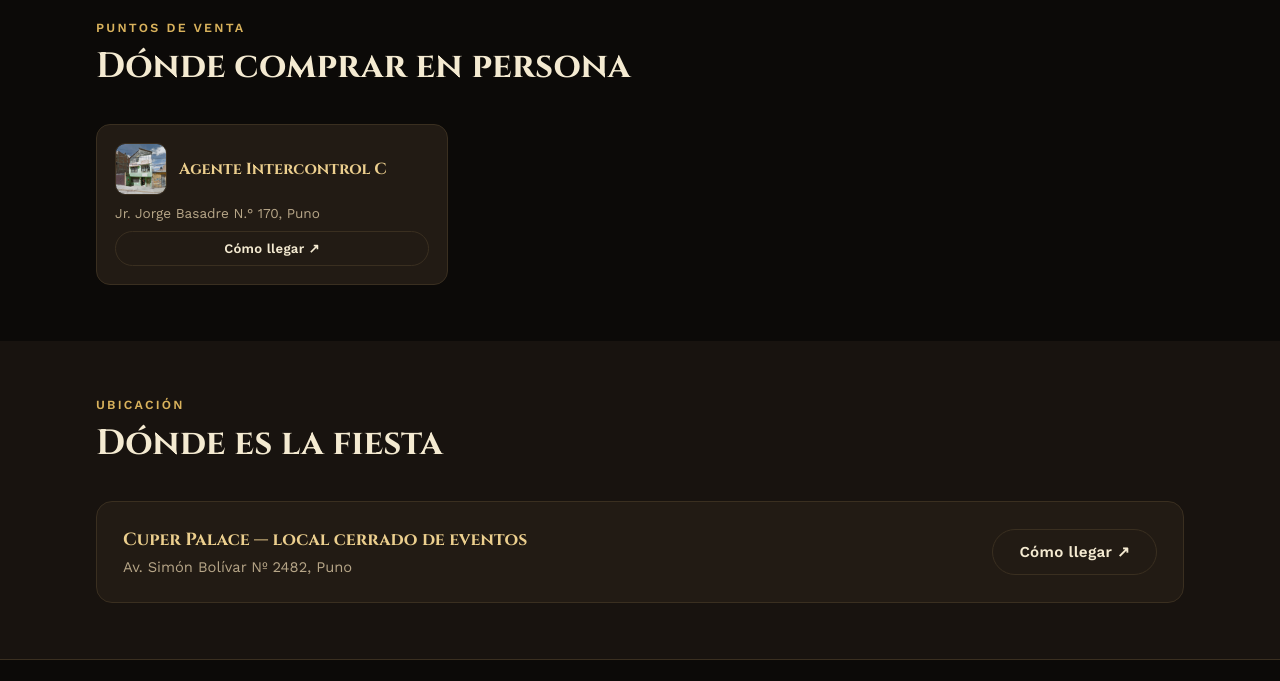
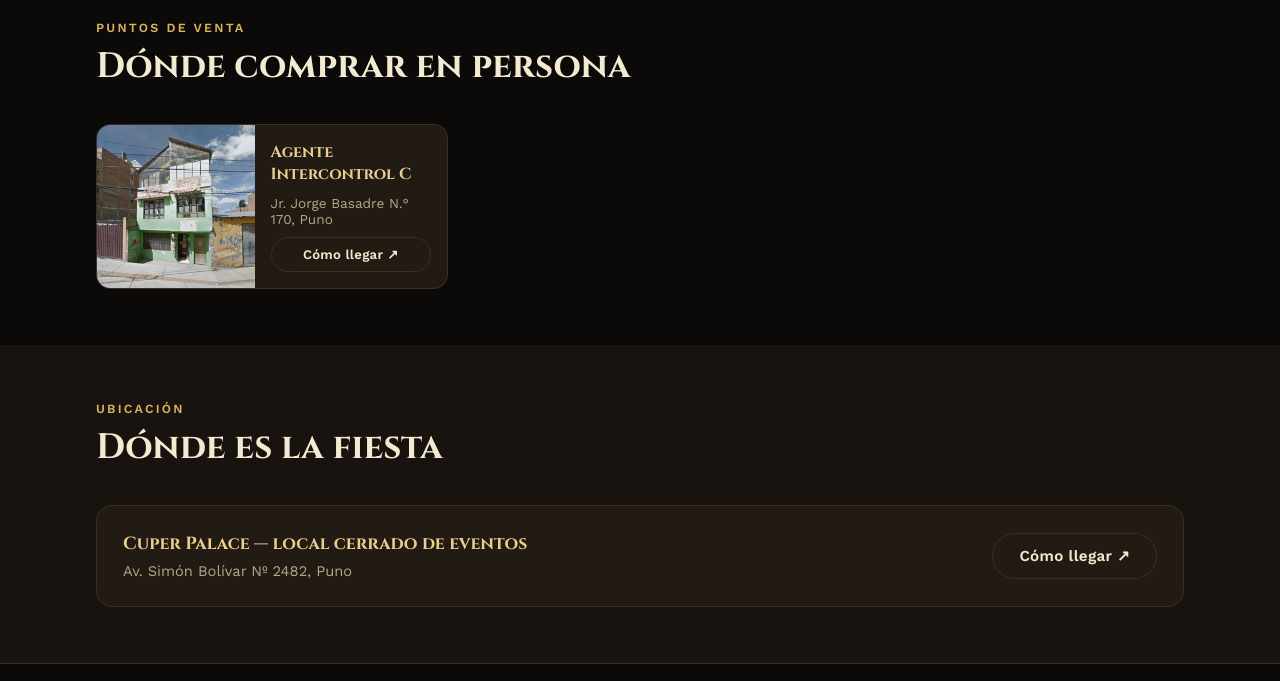
Before and after one commit to IngMinas/cachimbeada-minera-2026-II, a plain HTML site: page dist/index.html in a window 1280 px wide. Shown: the part 2340-3021 px from the top of the page. Drawn offline with nearby package versions, Linux system fonts and the light colour scheme; files whose address does not match are found by name.

Commit message:
Corregir imagen faltante del punto de venta y mostrarla a mitad de la tarjeta

```diff
--- a/dist/index.html
+++ b/dist/index.html
@@ -328,18 +328,36 @@ section{padding-block:56px}
   border-radius:999px;
   padding:3px 9px;
 }
-.point-card .head{display:flex; align-items:center; gap:12px}
-.point-card .thumb{
-  width:52px; height:52px; flex:none;
-  border-radius:10px;
-  overflow:hidden;
-  border:1px solid var(--line);
-  background:#000;
-}
-.point-card .thumb img{width:100%; height:100%; object-fit:cover}
 .point-card b{font-family:'Cinzel',serif; color:var(--gold-soft); font-size:1rem}
 .point-card p{color:var(--muted); font-size:.85rem}
 .point-card .hours{font-size:.78rem; color:var(--muted)}
+/* Tarjeta con foto: mitad imagen, mitad datos. */
+.point-card.has-image{
+  flex-direction:row;
+  padding:0;
+  overflow:hidden;
+  align-items:stretch;
+  gap:0;
+}
+.point-card.has-image .thumb{
+  width:45%;
+  flex:none;
+  background:#000;
+}
+.point-card.has-image .thumb img{width:100%; height:100%; object-fit:cover; display:block}
+.point-card.has-image .body{
+  flex:1;
+  min-width:0;
+  padding:16px;
+  display:flex;
+  flex-direction:column;
+  gap:10px;
+  justify-content:center;
+}
+@media (max-width:480px){
+  .point-card.has-image{flex-direction:column}
+  .point-card.has-image .thumb{width:100%; aspect-ratio:4/3}
+}
 
 /* tickets */
 .phase-grid{display:grid; grid-template-columns:repeat(3,1fr); gap:18px}
@@ -789,16 +807,15 @@ footer{
   if (puntosGrid){
     PUNTOS_DE_VENTA.forEach(function(p){
       var card = document.createElement('div');
-      card.className = 'point-card';
-      card.innerHTML =
+      card.className = p.imagen ? 'point-card has-image' : 'point-card';
+      var body =
         (p.ejemplo ? '<span class="tag-example">Ejemplo</span>' : '') +
-        '<div class="head">' +
-          (p.imagen ? '<div class="thumb"><img alt=""></div>' : '') +
-          '<b></b>' +
-        '</div>' +
-        '<p></p>' +
+        '<b></b><p></p>' +
         (p.horario ? '<span class="hours"></span>' : '') +
         '<a class="btn btn-ghost btn-sm" target="_blank" rel="noopener">Cómo llegar ↗</a>';
+      card.innerHTML = p.imagen
+        ? '<div class="thumb"><img alt=""></div><div class="body">' + body + '</div>'
+        : body;
       card.querySelector('b').textContent = p.nombre;
       card.querySelector('p').textContent = p.direccion;
       if (p.horario) card.querySelector('.hours').textContent = p.horario;
```
Also changed, not shown: fragment.html (+33 -16 lines), index.html (+33 -16 lines), dist/img/afiche-oficial.jpeg (added), dist/img/esaud-suarez.jpeg (added), dist/img/jaltawi.jpeg (added), dist/img/logo-minas.png (added), dist/img/logo-unap.png (added), dist/img/savia-andina.jpeg (added), dist/img/shapis.jpg (added), img/punto-intercontrol-c.png (added).
